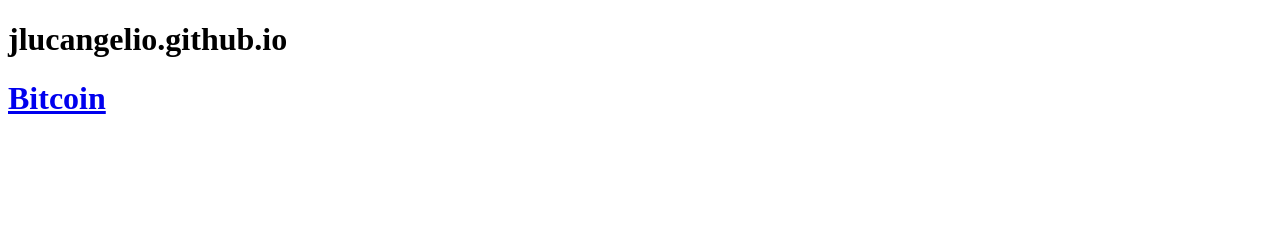
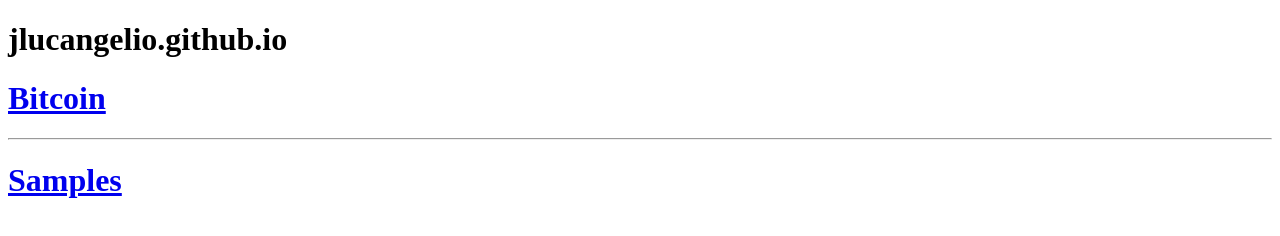
Before and after one commit to jlucangelio/jlucangelio.github.io, a plain HTML site: page index.html in a window 1280 px wide. Drawn offline with Linux system fonts and the light colour scheme.

Commit message:
Update index.html

```diff
--- a/index.html
+++ b/index.html
@@ -3,7 +3,9 @@
 <meta charset="utf-8"/>
 <title>jlucangelio.github.io</title>
 <body>
-<h1>jlucangelio.github.io</h1>
-<h1><a href="bitcoin.html">Bitcoin</a></h1>
+  <h1>jlucangelio.github.io</h1>
+  <h1><a href="bitcoin.html">Bitcoin</a></h1>
+  <hr>
+  <h1><a href="samples/index.html">Samples</a></h1>
 </body>
 </html>
```
